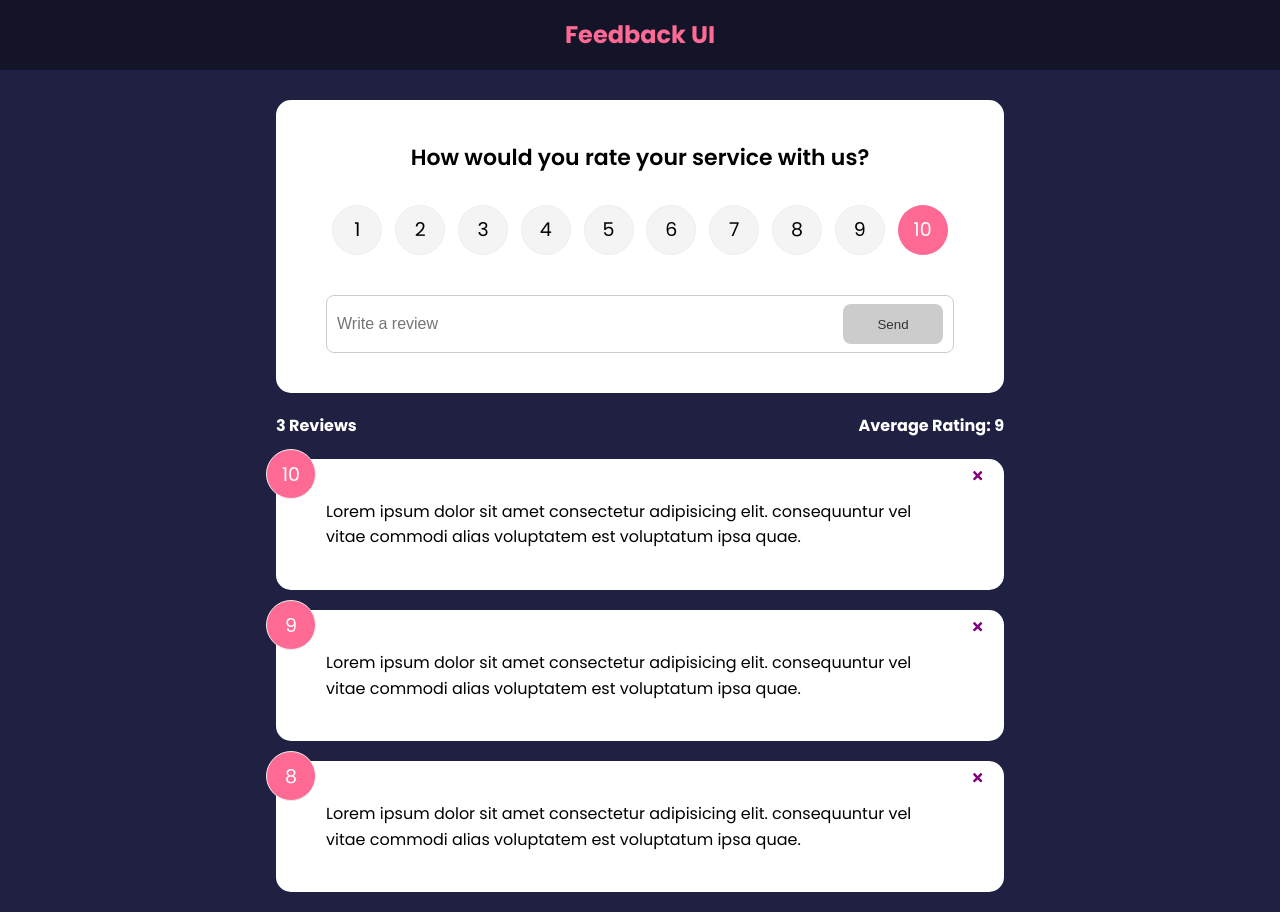
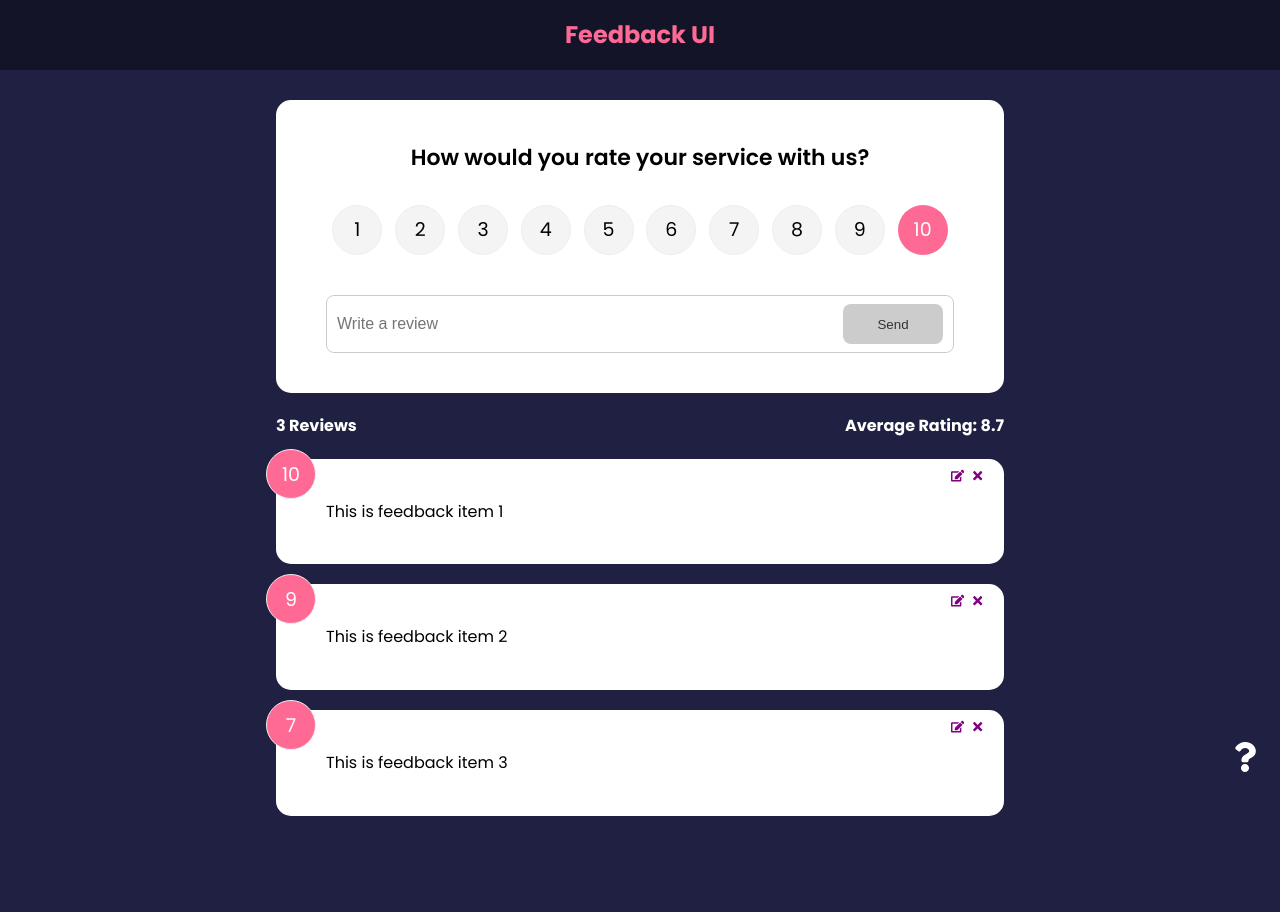
Before and after one commit to achapadev/FeedbackApp, a React (Create React App) app: page / in a window 1280 px wide. After the commit the page ends 836 px from the top, so only its background shows below. Built offline with nearby package versions, Linux system fonts and the light colour scheme.

Commit message:
Setup Context and enable feedback

```diff
--- a/src/App.js
+++ b/src/App.js
@@ -1,31 +1,38 @@
-import { v4 as uuidv4 } from 'uuid';
-// used to generate new ids
-import { useState } from 'react';
+// import { useState } from 'react';
 import { BrowserRouter as Router, Route, Routes } from 'react-router-dom';
 import Header from './components/Header';
 import AboutPage from './components/Pages/AboutPage';
+import { FeedbackProvider } from './context/FeedbackContext';
+import AboutIconLink from './components/AboutIconLink';
 import FeedbackList from './components/FeedbackList';
-import FeedbackData from './data/FeedbackData';
+// import FeedbackData from './data/FeedbackData';
 import FeedbackStats from './components/FeedbackStats';
 import FeedbackForm from './components/FeedbackForm';
 
 function App() {
-  const [feedback, setFeedback] = useState(FeedbackData);
+  // No longer need the state in here because we are managing now in Context
 
-  const deleteFeedback = (id) => {
-    if (window.confirm('Are you sure you want to delete?')) {
-      setFeedback(feedback.filter((item) => item.id !== id));
-    }
-  };
+  // const [feedback, setFeedback] = useState(FeedbackData);
 
-  const addFeedback = (newFeedback) => {
-    // add id to newFeedback object
-    newFeedback.id = uuidv4();
-    // set feedback to an array w/ all current feedback items and our new one
-    setFeedback([newFeedback, ...feedback]);
-  };
+  //Moved function below to Context file
+
+  // const deleteFeedback = (id) => {
+  //   if (window.confirm('Are you sure you want to delete?')) {
+  //     setFeedback(feedback.filter((item) => item.id !== id));
+  //   }
+  // };
+
+  //Moved function below to Context
+
+  // const addFeedback = (newFeedback) => {
+  //   // add id to newFeedback object
+  //   newFeedback.id = uuidv4();
+  //   // set feedback to an array w/ all current feedback items and our new one
+  //   setFeedback([newFeedback, ...feedback]);
+  // };
 
   return (
+    <FeedbackProvider>
       <Router>
         <Header />
         <div className="container">
@@ -35,20 +42,23 @@ function App() {
               path="/"
               element={
                 <>
-                <FeedbackForm handleAdd={addFeedback} />
+                  {/* <FeedbackForm handleAdd={addFeedback} /> */}
+                  <FeedbackForm />
                   {/* pass addFeedback function to FeedbackForm as a prop */}
-                <FeedbackStats feedback={feedback} />
-                <FeedbackList
-                  feedback={feedback}
-                  handleDelete={deleteFeedback}
-                />
+                  {/* <FeedbackStats feedback={feedback} /> */}
+                  {/* No longer passing props to these components ..changed to useContext instead */}
+                  <FeedbackStats />
+                  {/* <FeedbackList handleDelete={deleteFeedback} /> */}
+                  <FeedbackList />
                 </>
               }
             ></Route>
             <Route path="/about" element={<AboutPage />} />
           </Routes>
+          <AboutIconLink />
         </div>
       </Router>
+    </FeedbackProvider>
   );
 }
 
--- /dev/null
+++ b/src/components/AboutIconLink.jsx
@@ -0,0 +1,15 @@
+import React from 'react';
+import { FaQuestion } from 'react-icons/fa';
+import { Link } from 'react-router-dom';
+
+function AboutIconLink() {
+  return (
+    <div className="about-link">
+      <Link to="about">
+        <FaQuestion size={30} />
+      </Link>
+    </div>
+  );
+}
+
+export default AboutIconLink;
--- a/src/components/FeedbackForm.jsx
+++ b/src/components/FeedbackForm.jsx
@@ -1,14 +1,17 @@
-import { useState } from 'react';
+import { useState, useContext } from 'react';
 import Card from './shared/Card';
 import React from 'react';
 import RatingSelect from './RatingSelect';
 import Button from './shared/Button';
+import FeedbackContext from '../context/FeedbackContext';
 
-function FeedbackForm({ handleAdd }) {
+function FeedbackForm({}) {
   const [text, setText] = useState('');
   const [rating, setRating] = useState(10);
   const [btnDisabled, setBtnDisabled] = useState(true);
   const [message, setMessage] = useState('');
+
+  const { addFeedback } = useContext(FeedbackContext);
 
   const handleTextChange = (e) => {
     if (text === '') {
@@ -32,7 +35,8 @@ function FeedbackForm({ handleAdd }) {
         text: text,
         rating: rating,
       };
-      handleAdd(newFeedback);
+      addFeedback(newFeedback);
+      // handleAdd(newFeedback);
       //clear text field after adding new feedback to global state
       setText('');
     }
--- a/src/components/FeedbackItem.jsx
+++ b/src/components/FeedbackItem.jsx
@@ -1,15 +1,20 @@
-import { useState } from 'react';
-import { FaTimes } from 'react-icons/fa';
+import { useContext } from 'react';
+import FeedbackContext from '../context/FeedbackContext';
+import { FaTimes, FaEdit } from 'react-icons/fa';
 import React from 'react';
 import PropTypes from 'prop-types';
 import Card from './shared/Card';
 
-function FeedbackItem({ item, handleDelete }) {
+function FeedbackItem({ item }) {
+  const { deleteFeedback, editFeedback } = useContext(FeedbackContext);
   return (
     <Card>
       <div className="num-display">{item.rating}</div>
-      <button onClick={() => handleDelete(item.id)} className="close">
+      <button onClick={() => deleteFeedback(item.id)} className="close">
         <FaTimes color="purple" />
+      </button>
+      <button onClick={() => editFeedback(item)} className="edit">
+        <FaEdit color="purple" />
       </button>
       <div className="text-display">{item.text}</div>
     </Card>
--- a/src/components/FeedbackList.jsx
+++ b/src/components/FeedbackList.js
@@ -1,9 +1,14 @@
 import React from 'react';
+import { useContext } from 'react';
 import { motion, AnimatePresence } from 'framer-motion';
 import FeedbackItem from './FeedbackItem';
-import PropTypes from 'prop-types';
+//import FeedbackContext b/c it is the specific Context we want to use here
+import FeedbackContext from '../context/FeedbackContext';
 
-function FeedbackList({ feedback, handleDelete }) {
+function FeedbackList({}) {
+  // what we want to get & have access to is anything set via value prop in FeedbackContext.js
+  const { feedback } = useContext(FeedbackContext);
+
   if (!feedback || feedback.length === 0) {
     return <p>No Feedback Yet</p>;
   }
@@ -21,7 +26,7 @@ function FeedbackList({ feedback, handleDelete }) {
             <FeedbackItem
               key={item.id}
               item={item}
-              handleDelete={handleDelete}
+              // handleDelete={handleDelete}
             />
           </motion.div>
         ))}
@@ -38,14 +43,16 @@ function FeedbackList({ feedback, handleDelete }) {
   // );
 }
 
-FeedbackList.propTypes = {
-  feedback: PropTypes.arrayOf(
-    PropTypes.shape({
-      id: PropTypes.number.isRequired,
-      text: PropTypes.string.isRequired,
-      rating: PropTypes.number.isRequired,
-    })
-  ),
-};
+// no longer need propTypes defined because we are getting state from context instead of from props
+
+// FeedbackList.propTypes = {
+//   feedback: PropTypes.arrayOf(
+//     PropTypes.shape({
+//       id: PropTypes.number.isRequired,
+//       text: PropTypes.string.isRequired,
+//       rating: PropTypes.number.isRequired,
+//     })
+//   ),
+// };
 
 export default FeedbackList;
--- a/src/components/FeedbackStats.jsx
+++ b/src/components/FeedbackStats.jsx
@@ -1,7 +1,10 @@
 import React from 'react';
-import PropTypes from 'prop-types';
+// import PropTypes from 'prop-types';
+import { useContext } from 'react';
+import FeedbackContext from '../context/FeedbackContext';
 
-function FeedbackStats({ feedback }) {
+function FeedbackStats() {
+  const { feedback } = useContext(FeedbackContext);
   // Calculate ratings avg
   let average =
     feedback.reduce((acc, cur) => {
@@ -18,8 +21,10 @@ function FeedbackStats({ feedback }) {
   );
 }
 
-FeedbackStats.propTypes = {
-  feedback: PropTypes.array.isRequired,
-};
+// No longer needed since we have no props
+
+// FeedbackStats.propTypes = {
+//   feedback: PropTypes.array.isRequired,
+// };
 
 export default FeedbackStats;
--- a/src/components/Pages/AboutPage.jsx
+++ b/src/components/Pages/AboutPage.jsx
@@ -1,3 +1,4 @@
+import { Link } from 'react-router-dom';
 import Card from '../shared/Card';
 
 function AboutPage() {
@@ -9,7 +10,7 @@ function AboutPage() {
         <p>Version: 1.0.0</p>
 
         <p>
-          <a href="/">Back to Home</a>
+          <Link to="/">Back to Home</Link>
         </p>
       </div>
     </Card>
--- /dev/null
+++ b/src/context/FeedbackContext.js
@@ -0,0 +1,65 @@
+import { createContext, useState } from 'react';
+import { v4 as uuidv4 } from 'uuid';
+// used to generate new ids
+
+const FeedbackContext = createContext();
+
+// Our provider with our state
+export const FeedbackProvider = ({ children }) => {
+  const [feedback, setFeedback] = useState([
+    {
+      id: 1,
+      text: 'This is feedback item 1',
+      rating: 10,
+    },
+    {
+      id: 2,
+      text: 'This is feedback item 2',
+      rating: 9,
+    },
+    {
+      id: 3,
+      text: 'This is feedback item 3',
+      rating: 7,
+    },
+  ]);
+
+  const [feedbackEdit, setFeedbackEdit] = useState({
+    item: {},
+    edit: false,
+  });
+
+  // Set item to be updated
+  const editFeedback = (item) => {
+    setFeedbackEdit({
+      item,
+      edit: true,
+    });
+  };
+
+  // Delete feedback
+  const deleteFeedback = (id) => {
+    if (window.confirm('Are you sure you want to delete?')) {
+      setFeedback(feedback.filter((item) => item.id !== id));
+    }
+  };
+
+  // Add feedback
+  const addFeedback = (newFeedback) => {
+    // add id to newFeedback object
+    newFeedback.id = uuidv4();
+    // set feedback to an array w/ all current feedback items and our new one
+    setFeedback([newFeedback, ...feedback]);
+  };
+
+  return (
+    //   Providing feedback through this value in our Provider
+    <FeedbackContext.Provider
+      value={{ feedback, deleteFeedback, addFeedback, editFeedback }}
+    >
+      {children}
+    </FeedbackContext.Provider>
+  );
+};
+
+export default FeedbackContext;
```
Lines whose indentation alone changed are shown as unchanged.
